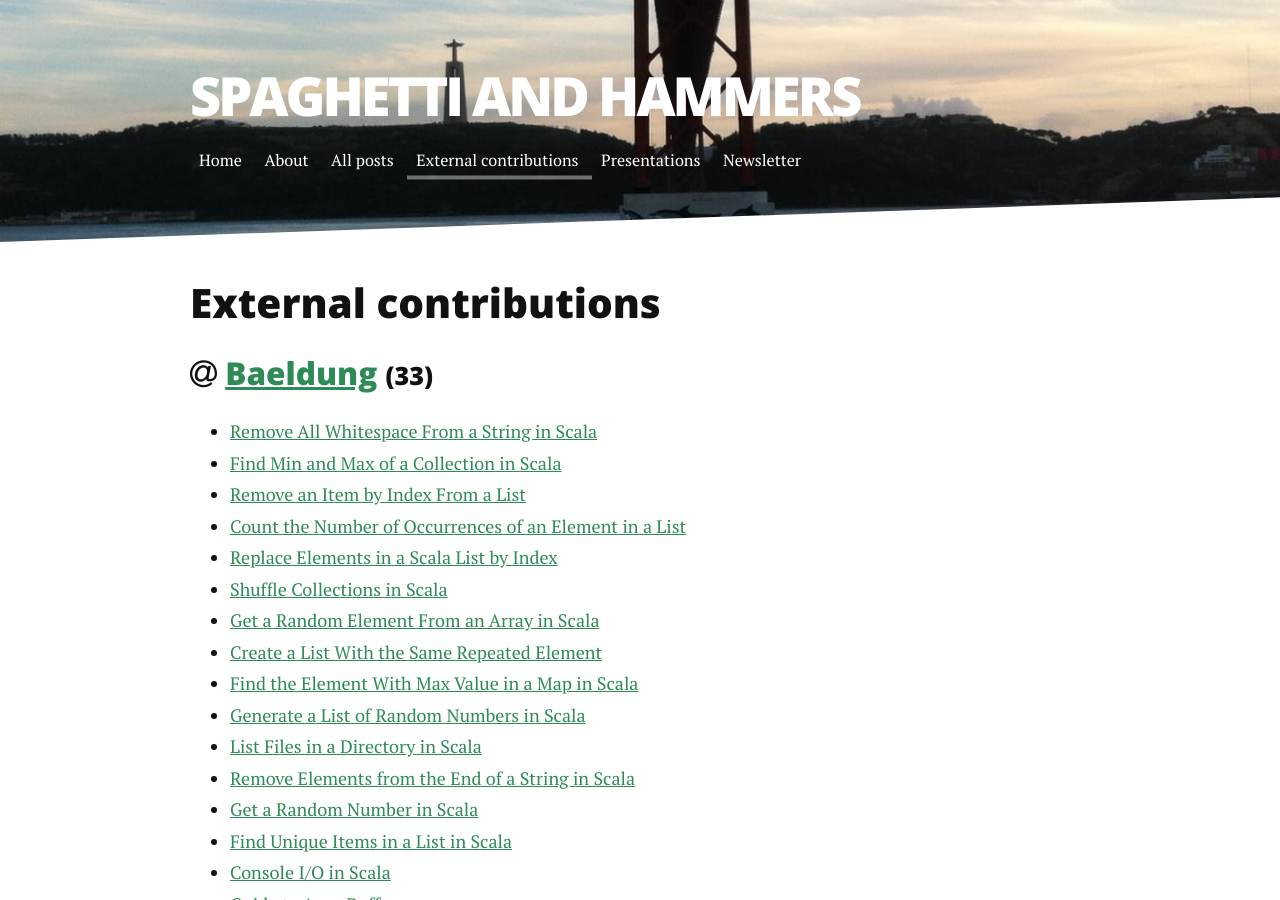
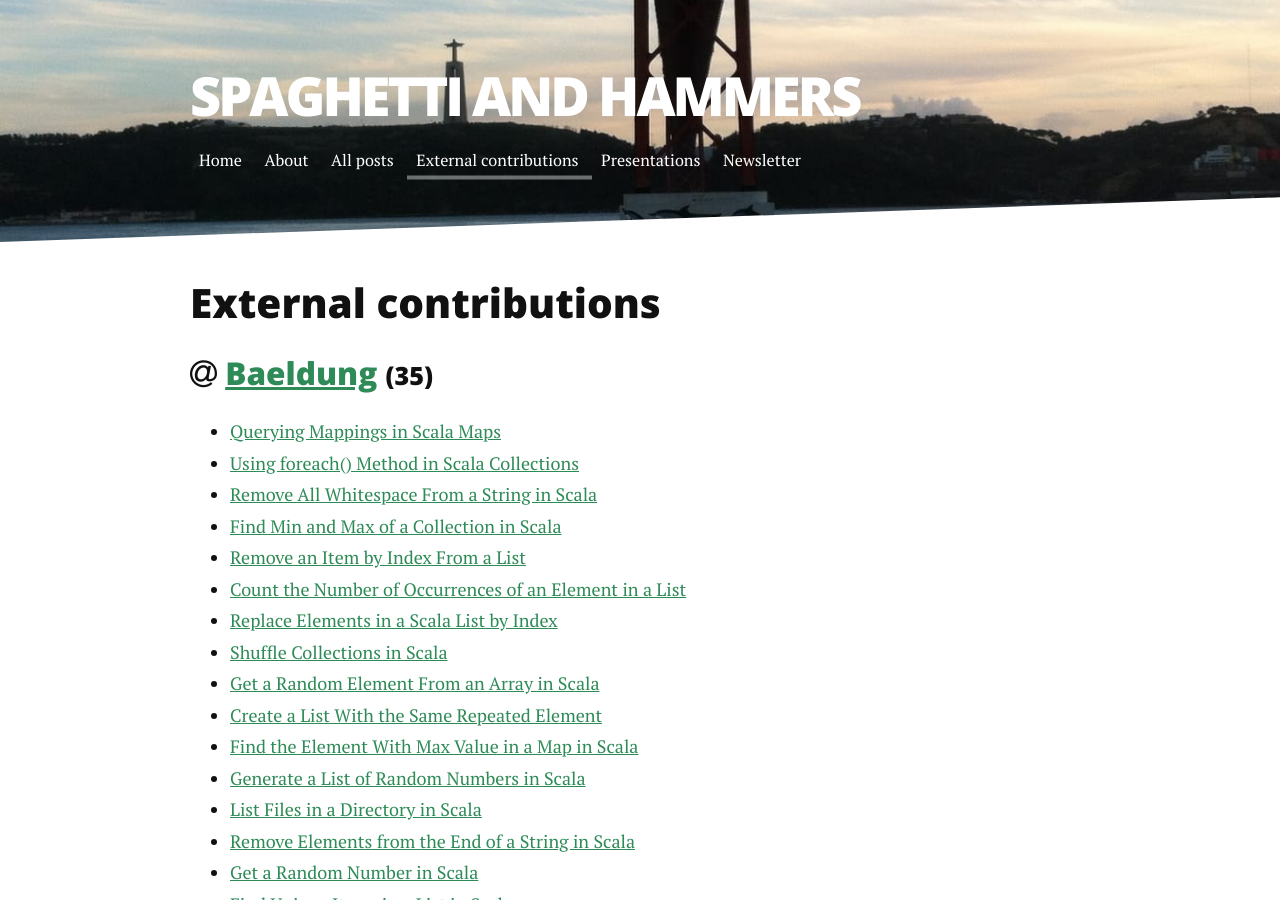
Before and after one commit to pedrorijo91/pedrorijo91.github.io, a Jekyll site: the page built from external.html, in a window 1280 px wide and 900 px high. Built offline with Jekyll 4.4.1, drawn with Linux system fonts in a browser that asks for light colours.

Commit message:
Update external.html

```diff
--- a/external.html
+++ b/external.html
@@ -10,6 +10,8 @@ title: External contributions
     <h3 id="baeldung"><i class="fa fa-at" aria-hidden="true"></i>  <a href="https://www.baeldung.com/scala/author/pedrorijo">Baeldung</a> <small class="js-badge"></small></h3>
 
     <ul>
+      <li><a href="https://www.baeldung.com/scala/querying-maps">Querying Mappings in Scala Maps</a></li>
+      <li><a href="https://www.baeldung.com/scala/foreach-collections">Using foreach() Method in Scala Collections</a></li>
       <li><a href="https://www.baeldung.com/scala/string-remove-blanks">Remove All Whitespace From a String in Scala</a></li>
       <li><a href="https://www.baeldung.com/scala/min-max-collection">Find Min and Max of a Collection in Scala</a></li>
       <li><a href="https://www.baeldung.com/scala/list-delete-element-using-index">Remove an Item by Index From a List</a></li>
```
